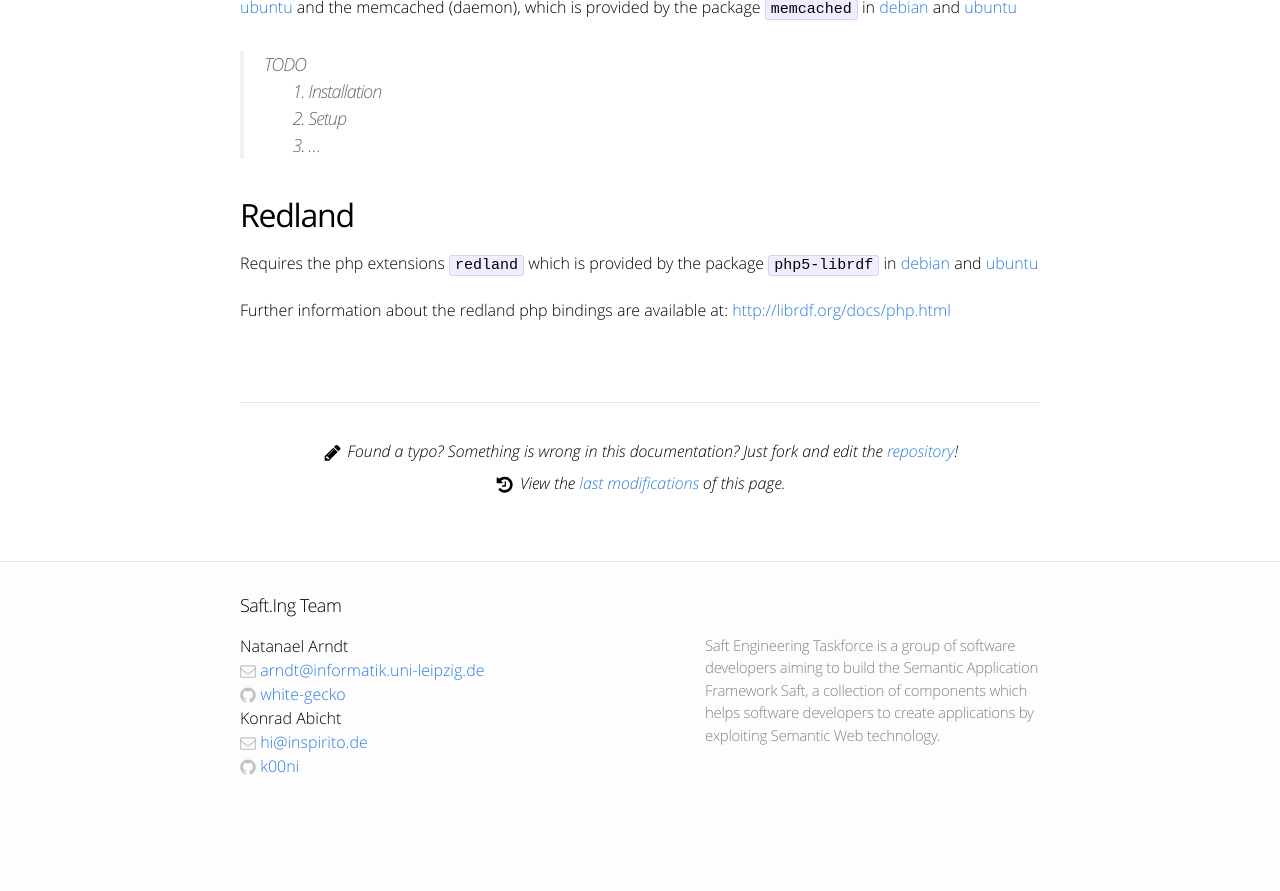
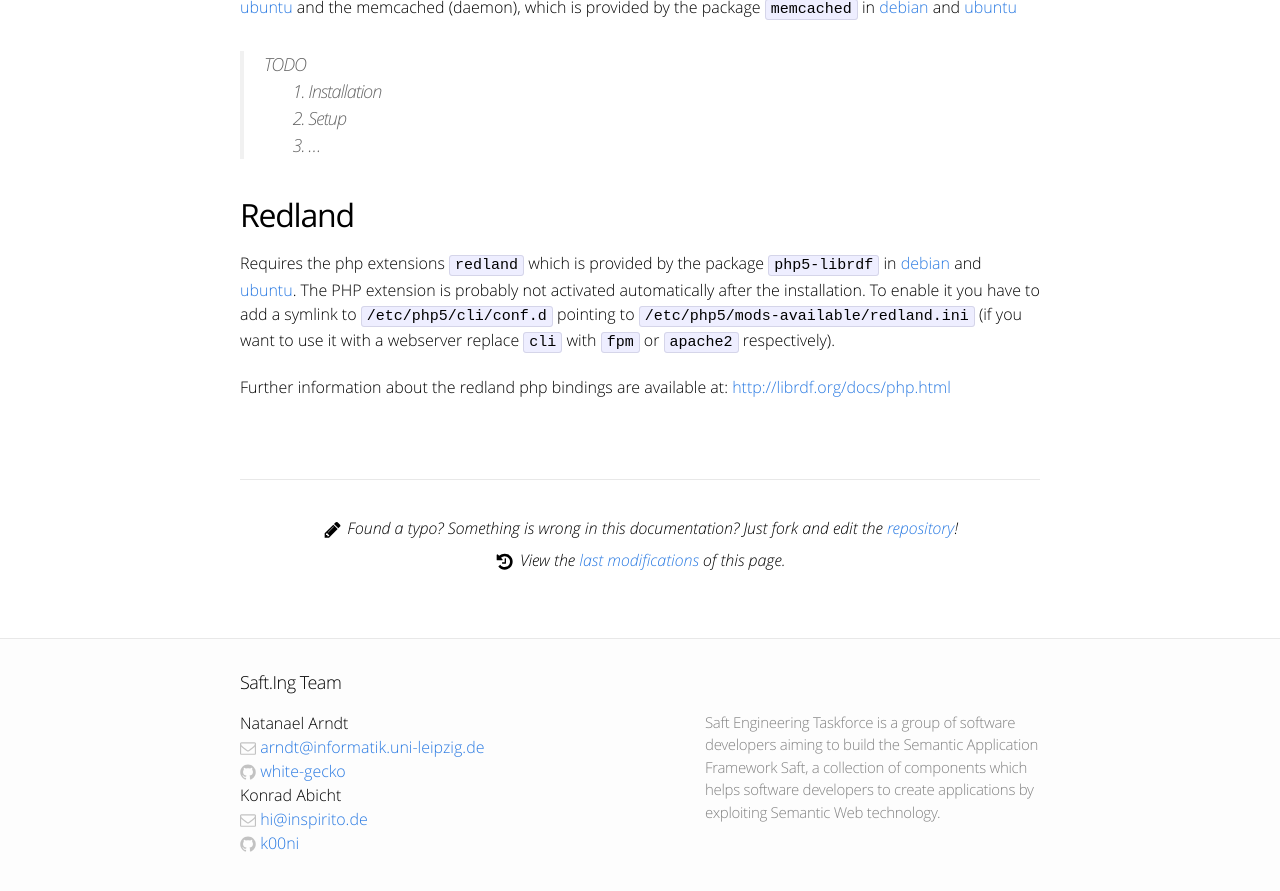
Before and after one commit to SaftIng/safting.github.io, a Jekyll site: the page built from doc/phpframework/backends.md, in a window 1280 px wide and 900 px high, scrolled down 1301 px. Shown: the top 891 px of the window. Built offline with Jekyll 4.4.1, drawn with Linux system fonts in a browser that asks for light colours; before the commit the page ends 2124 px from its top, so only the background shows below that.

Commit message:
Add instructions for enabling the redland extension

```diff
--- a/doc/phpframework/backends.md
+++ b/doc/phpframework/backends.md
@@ -49,6 +49,8 @@ Requires the php extension `memcached` which is provided by the package `php5-me
 
 ## Redland
 
-Requires the php extensions `redland` which is provided by the package `php5-librdf` in [debian](https://packages.debian.org/stable/php5-librdf) and [ubuntu](http://packages.ubuntu.com/trusty/php5-librdf)
+Requires the php extensions `redland` which is provided by the package `php5-librdf` in [debian](https://packages.debian.org/stable/php5-librdf) and [ubuntu](http://packages.ubuntu.com/trusty/php5-librdf).
+The PHP extension is probably not activated automatically after the installation.
+To enable it you have to add a symlink to `/etc/php5/cli/conf.d` pointing to `/etc/php5/mods-available/redland.ini` (if you want to use it with a webserver replace `cli` with `fpm` or `apache2` respectively).
 
 Further information about the redland php bindings are available at: [http://librdf.org/docs/php.html](http://librdf.org/docs/php.html)
```
